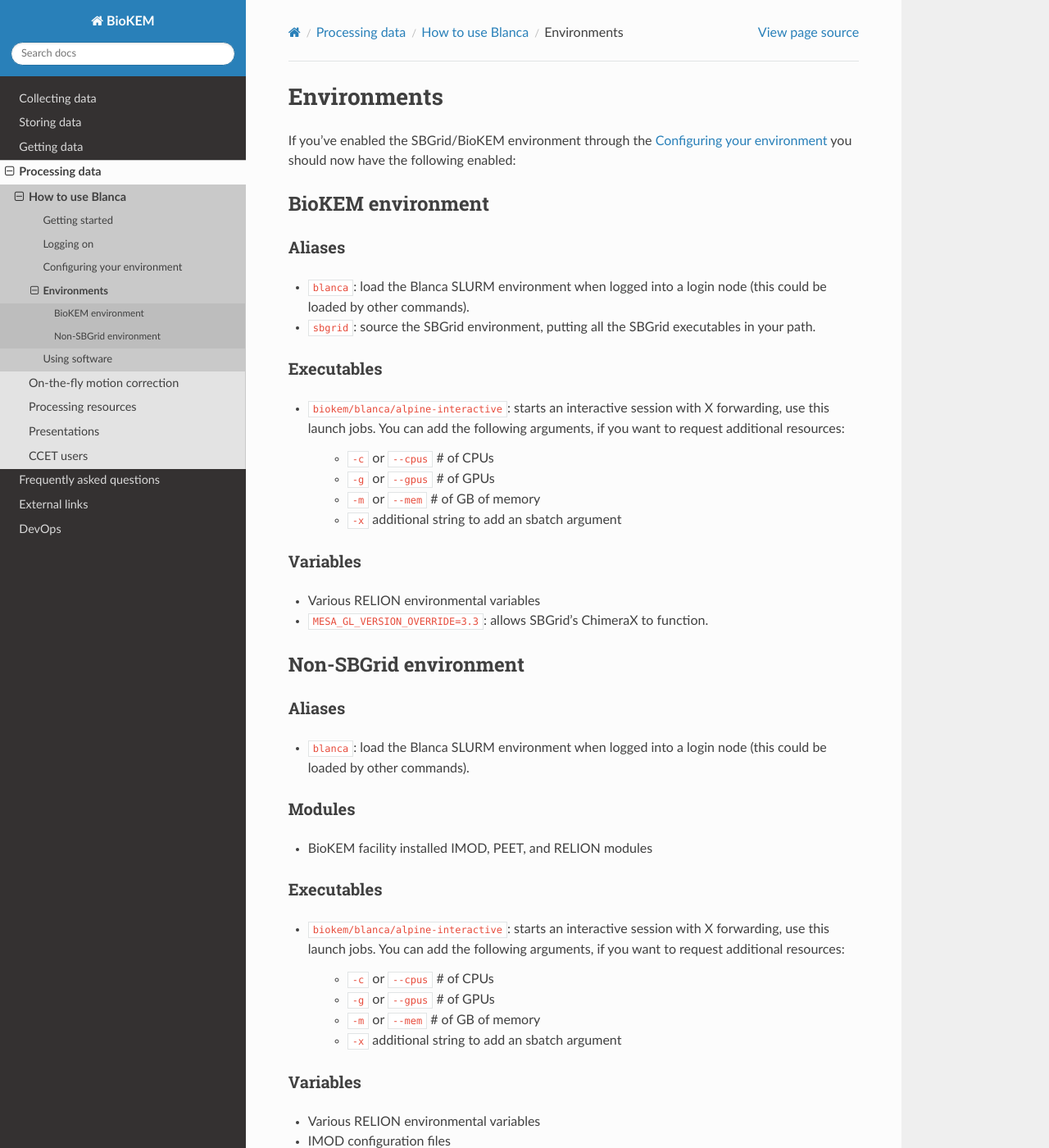
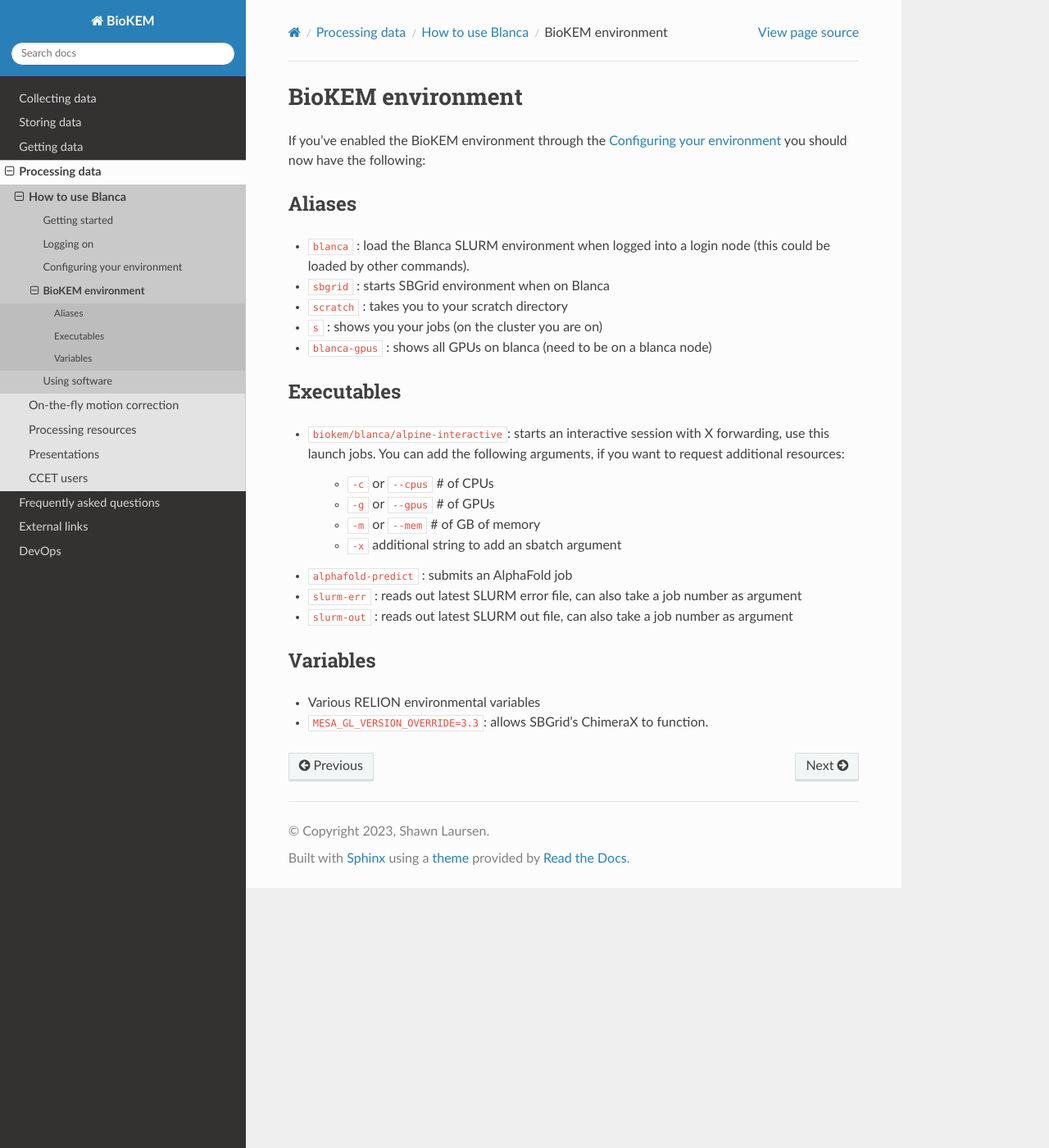
Before and after one commit to CU-BioKEM/user-guide, a Sphinx documentation site: the page built from docs/source/processing/environments.rst, in a window 1280 px wide and 1400 px high. Shown: the whole window at 82% size. Built offline with Sphinx 7.4.7 and the Read the Docs theme 2.0.0, drawn with Linux system fonts in a browser that asks for light colours; pages that are not in the unit, such as notebooks, are missing from menus.

Commit message:
added executables

```diff
--- a/docs/source/processing/environments.rst
+++ b/docs/source/processing/environments.rst
@@ -1,16 +1,16 @@
-Environments
-============
+BioKEM environment
+==================
 
-If you've enabled the SBGrid/BioKEM environment through the
-:doc:`configure` you should now have the following enabled:
-
-BioKEM environment
-~~~~~~~~~~~~~~~~~~
+If you've enabled the BioKEM environment through the
+:doc:`configure` you should now have the following:
 
 Aliases
 -------
-- ``blanca``: load the Blanca SLURM environment when logged into a login node (this could be loaded by other commands).
-- ``sbgrid``: source the SBGrid environment, putting all the SBGrid executables in your path.
+- ``blanca`` : load the Blanca SLURM environment when logged into a login node (this could be loaded by other commands).
+- ``sbgrid`` : starts SBGrid environment when on Blanca
+- ``scratch`` : takes you to your scratch directory
+- ``s`` : shows you your jobs (on the cluster you are on)
+- ``blanca-gpus`` : shows all GPUs on blanca (need to be on a blanca node)
 
 Executables
 -----------
@@ -21,32 +21,12 @@
     - ``-m`` or ``--mem``  # of GB of memory
     - ``-x`` additional string to add an sbatch argument
 
+- ``alphafold-predict`` : submits an AlphaFold job
+- ``slurm-err`` : reads out latest SLURM error file, can also take a job number as argument
+- ``slurm-out`` : reads out latest SLURM out file, can also take a job number as argument
+
+
 Variables
 ---------
 - Various RELION environmental variables
 - ``MESA_GL_VERSION_OVERRIDE=3.3``: allows SBGrid's ChimeraX to function.
-
-Non-SBGrid environment
-~~~~~~~~~~~~~~~~~~~~~~
-
-Aliases
--------
-- ``blanca``: load the Blanca SLURM environment when logged into a login node (this could be loaded by other commands).
-
-Modules
--------
-- BioKEM facility installed IMOD, PEET, and RELION modules
-
-Executables
------------
-- ``biokem/blanca/alpine-interactive``: starts an interactive session with X forwarding, use this launch jobs. You can add the following arguments, if you want to request additional resources:
-
-    - ``-c`` or ``--cpus`` # of CPUs
-    - ``-g`` or ``--gpus`` # of GPUs
-    - ``-m`` or ``--mem``  # of GB of memory
-    - ``-x`` additional string to add an sbatch argument
-
-Variables
----------
-- Various RELION environmental variables
-- IMOD configuration files
--- a/docs/source/processing/using_software/alphafold.rst
+++ b/docs/source/processing/using_software/alphafold.rst
@@ -87,7 +87,7 @@
 location, but won't be able to update it.). **Don't attempt to download this
 database on your own, use this one (the script does this for you).**
 
-.. Alpha submission:
+.. _Alpha submission:
 
 Submission script
 ~~~~~~~~~~~~~~~~~
```
Also changed, not shown: docs/source/processing/using_software/relion.rst (+9 -9 lines).
